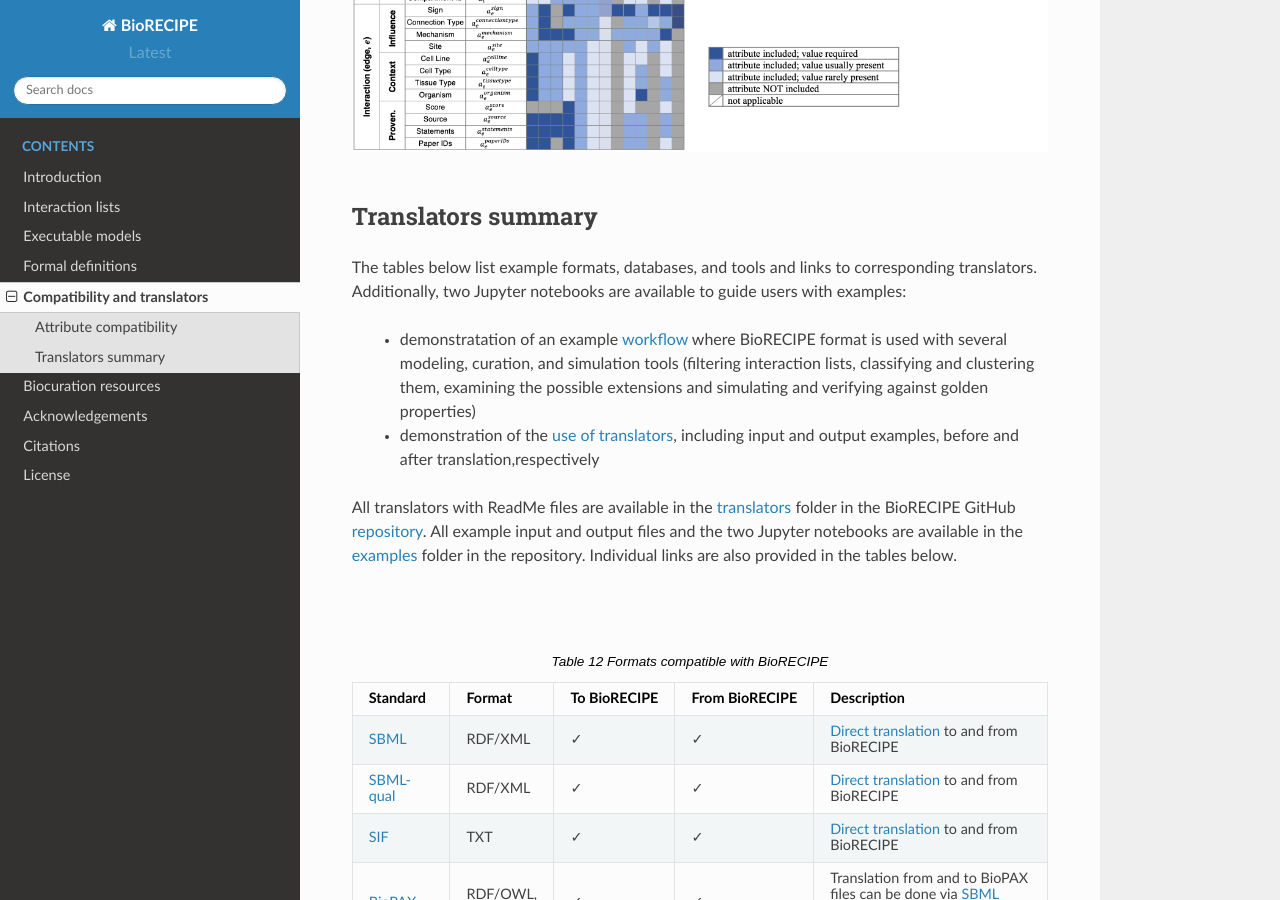
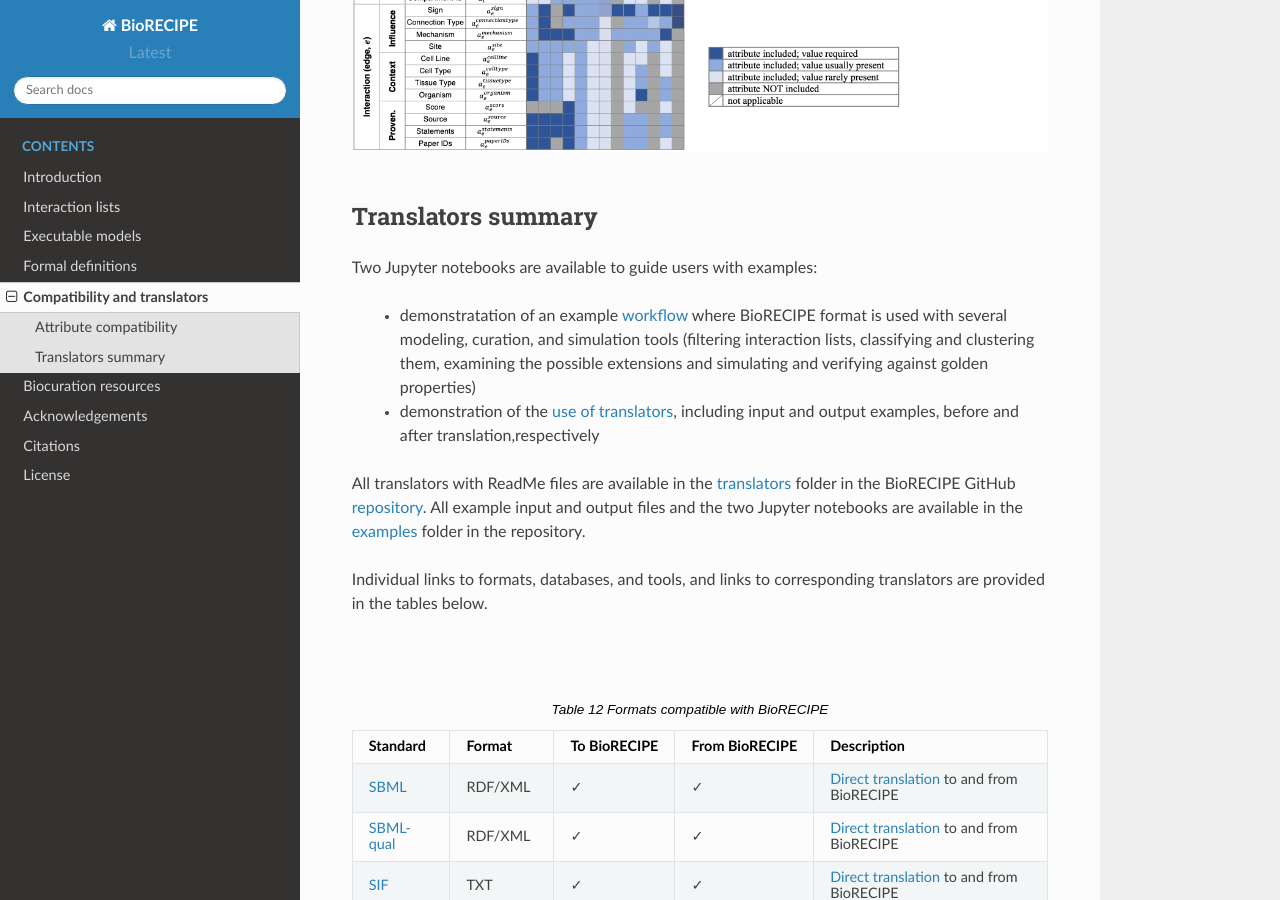
Before and after one commit to pitt-miskov-zivanov-lab/BioRECIPE, a Sphinx documentation site: the page built from docs/compatibility.rst, in a window 1280 px wide and 900 px high, scrolled down 699 px. Built offline with Sphinx 7.4.7 and the Read the Docs theme 2.0.0, drawn with Linux system fonts in a browser that asks for light colours.

Commit message:
Update compatibility.rst

```diff
--- a/docs/compatibility.rst
+++ b/docs/compatibility.rst
@@ -18,12 +18,14 @@ Additional standards, databases, and tools and their compatibilities with BioREC
 
 Translators summary
 -------------------
-The tables below list example formats, databases, and tools and links to corresponding translators. Additionally, two Jupyter notebooks are available to guide users with examples:
+Two Jupyter notebooks are available to guide users with examples:
 
     - demonstratation of an example `workflow <https://github.com/pitt-miskov-zivanov-lab/BioRECIPE/blob/main/examples/workflow.ipynb>`_ where BioRECIPE format is used with several modeling, curation, and simulation tools (filtering interaction lists, classifying and clustering them, examining the possible extensions and simulating and verifying against golden properties)
     - demonstration of the `use of translators <https://github.com/pitt-miskov-zivanov-lab/BioRECIPE/blob/main/examples/use_translators.ipynb>`_, including input and output examples, before and after translation,respectively
 
-All translators with ReadMe files are available in the `translators <https://github.com/pitt-miskov-zivanov-lab/BioRECIPE/tree/main/translators>`_ folder in the BioRECIPE GitHub `repository <https://github.com/pitt-miskov-zivanov-lab/BioRECIPE/tree/main>`_. All example input and output files and the two Jupyter notebooks are available in the `examples <https://github.com/pitt-miskov-zivanov-lab/BioRECIPE/tree/main/examples>`_ folder in the repository. Individual links are also provided in the tables below.
+All translators with ReadMe files are available in the `translators <https://github.com/pitt-miskov-zivanov-lab/BioRECIPE/tree/main/translators>`_ folder in the BioRECIPE GitHub `repository <https://github.com/pitt-miskov-zivanov-lab/BioRECIPE/tree/main>`_. All example input and output files and the two Jupyter notebooks are available in the `examples <https://github.com/pitt-miskov-zivanov-lab/BioRECIPE/tree/main/examples>`_ folder in the repository.
+
+Individual links to formats, databases, and tools, and links to corresponding translators are provided in the tables below.
 
 |
 
```
